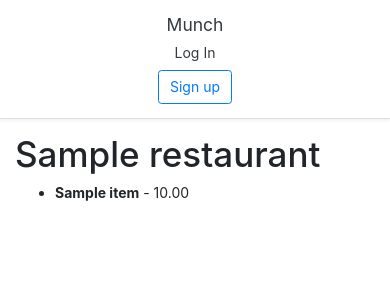
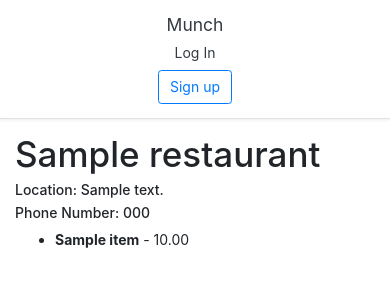
Before and after one commit to t-doan/munch-project, a Django app: page /restaurant/1 in a window 390 px wide. Shown: the top 300 px of the page. Run offline with Django 3.2, Linux system fonts and the light colour scheme; tables that the repository leaves empty hold one stand-in row (values such as "Sample post"); some libraries are stand-ins or nearby versions.

Commit message:
Added address and phone num to rest view

```diff
--- a/tables/templates/tables/restaurant_view.html
+++ b/tables/templates/tables/restaurant_view.html
@@ -4,6 +4,8 @@
 
 <div class="container">
 <h1>{{ restaurant.name }}</h1>
+<h6>Location: {{ restaurant.address }}</h6>
+<h6>Phone Number: {{ restaurant.phone_number }}</h6>
 {% csrf_token %}
         <ul>
             {% for item in items %}
```
